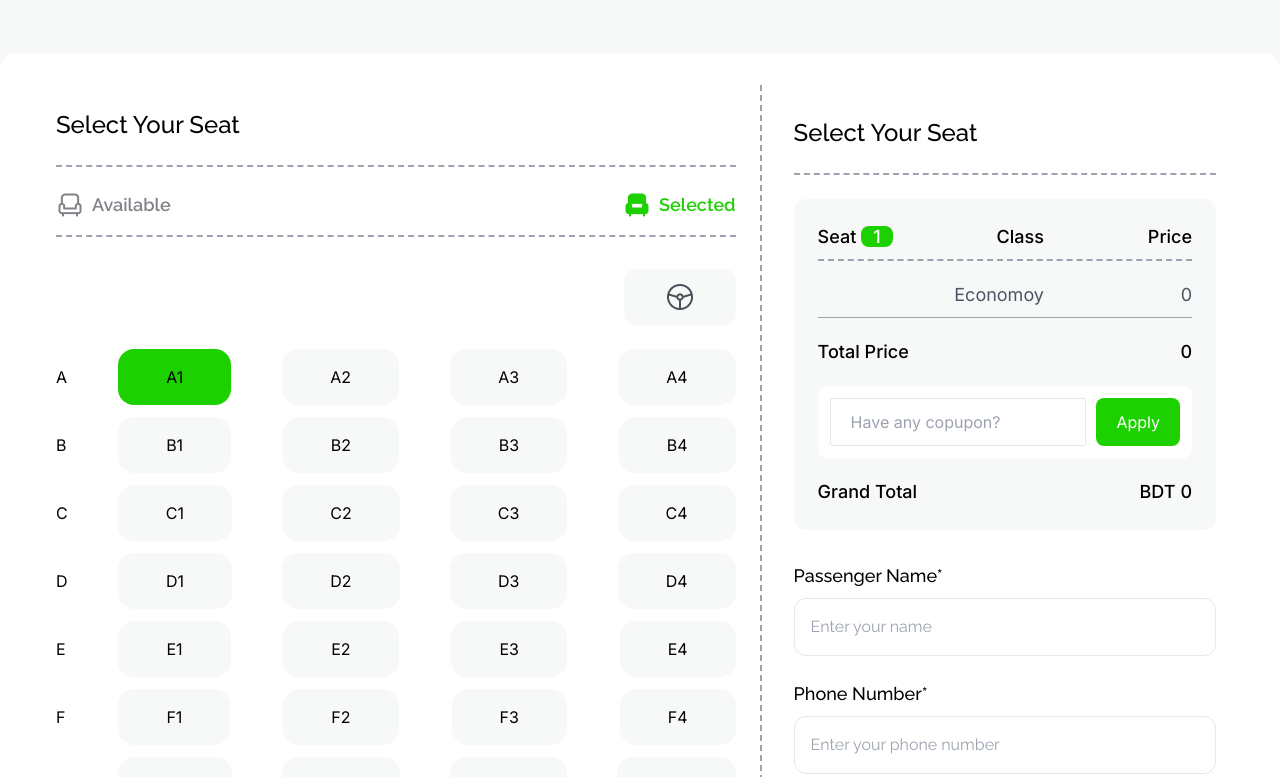
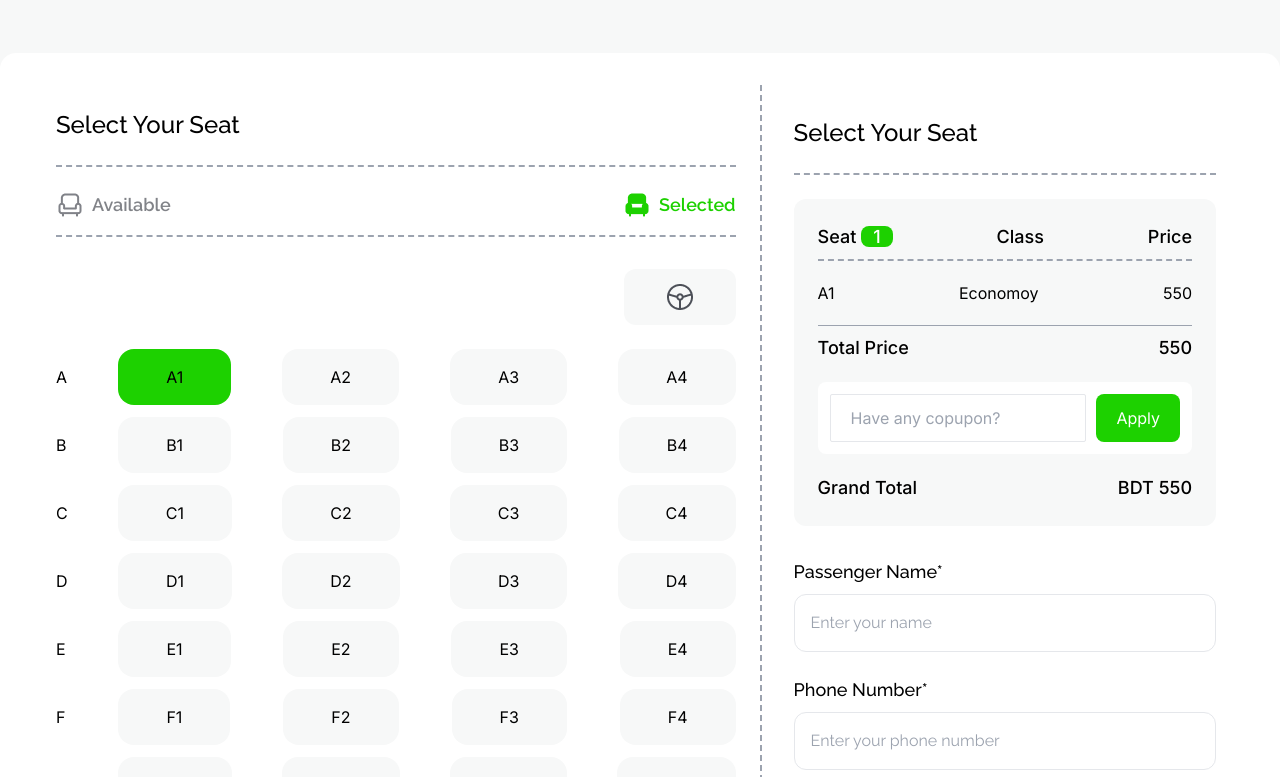
Before and after one commit to faisal-hdev/digital-ticketing-platforms, a plain HTML site: page index.html in a window 1280 px wide. Both pictures are taken after a click on the element "A1". Shown: the part 2160-2937 px from the top of the page. Drawn offline with nearby package versions, Linux system fonts and the light colour scheme.

Commit message:
Total price calculate and grand total show money featured added

```diff
--- a/index.html
+++ b/index.html
@@ -156,7 +156,7 @@
                 />
               </div>
               <div class="space-y-3">
-                <h2 class="text-4xl font-bold">NEW15</h2>
+                <h2 class="text-2xl font-bold">NEW15</h2>
                 <p>Coupon Code</p>
               </div>
             </div>
@@ -177,7 +177,7 @@
                 />
               </div>
               <div class="space-y-3">
-                <h2 class="text-4xl font-bold">CPL20</h2>
+                <h2 class="text-2xl font-bold">Couple 20</h2>
                 <p>Coupon Code</p>
               </div>
             </div>
@@ -567,17 +567,10 @@
                     <p class="font-medium text-lg">Class</p>
                     <p class="font-medium text-lg">Price</p>
                   </div>
+                  <div id="select-container"></div>
                   <div
-                    id="select-container"
-                    class="flex justify-between border-b border-gray-400 pb-2"
+                    class="flex justify-between border-t border-gray-400 pt-2"
                   >
-                    <p class="text-gray-600 text-lg" id="seat-name"></p>
-                    <p class="text-gray-600 text-lg" id="economoy">Economoy</p>
-                    <p class="text-gray-600 text-lg">
-                      <span id="seat-price">0</span>
-                    </p>
-                  </div>
-                  <div class="flex justify-between">
                     <p class="text-black text-lg font-medium">Total Price</p>
                     <p class="text-black text-lg font-medium">
                       <span id="total-price">0</span>
--- a/js-flie/app.js
+++ b/js-flie/app.js
@@ -1,6 +1,8 @@
 const allSeatsBtn = document.getElementsByClassName("seat-add");
 
 let count = 0;
+let totalPrice = 0;
+let grandTotal = 0;
 for (const singleSeatBtn of allSeatsBtn) {
   singleSeatBtn.addEventListener("click", function (event) {
     const seatEl = event.target;
@@ -11,11 +13,34 @@ for (const singleSeatBtn of allSeatsBtn) {
     const leftValue = seatLeftEl - 1;
     count = count + 1;
 
-    // const seatNumber = event.target.innerText;
-    // const economoyEl = getElementTextById("economoy");
-    // const seatPriceEl = getElementTextById("seat-price");
-    // const convertedSeatPriceEl = parseInt(seatPriceEl);
-    // console.log(seatNumber, economoyEl, convertedSeatPriceEl);
+    const seatNumber = event.target.innerText;
+
+    const selectContainer = document.getElementById("select-container");
+    const li = document.createElement("li");
+    li.classList.add("flex");
+    li.classList.add("justify-between");
+    li.classList.add("mb-2");
+
+    const p = document.createElement("p");
+    p.innerText = seatNumber;
+    const p2 = document.createElement("p");
+    p2.innerText = "Economoy";
+    const p3 = document.createElement("p");
+    p3.innerText = 550;
+
+    const price = p3.innerText;
+    const priceConvert = parseInt(price);
+
+    totalPrice = totalPrice + priceConvert;
+    setInnerText("total-price", totalPrice);
+
+    const gTotalEl = (document.getElementById("grand-total").innerText =
+      totalPrice);
+
+    li.appendChild(p);
+    li.appendChild(p2);
+    li.appendChild(p3);
+    selectContainer.appendChild(li);
 
     setInnerText("seat-count", count);
     setInnerText("seat-left", parseInt(leftValue));
```
